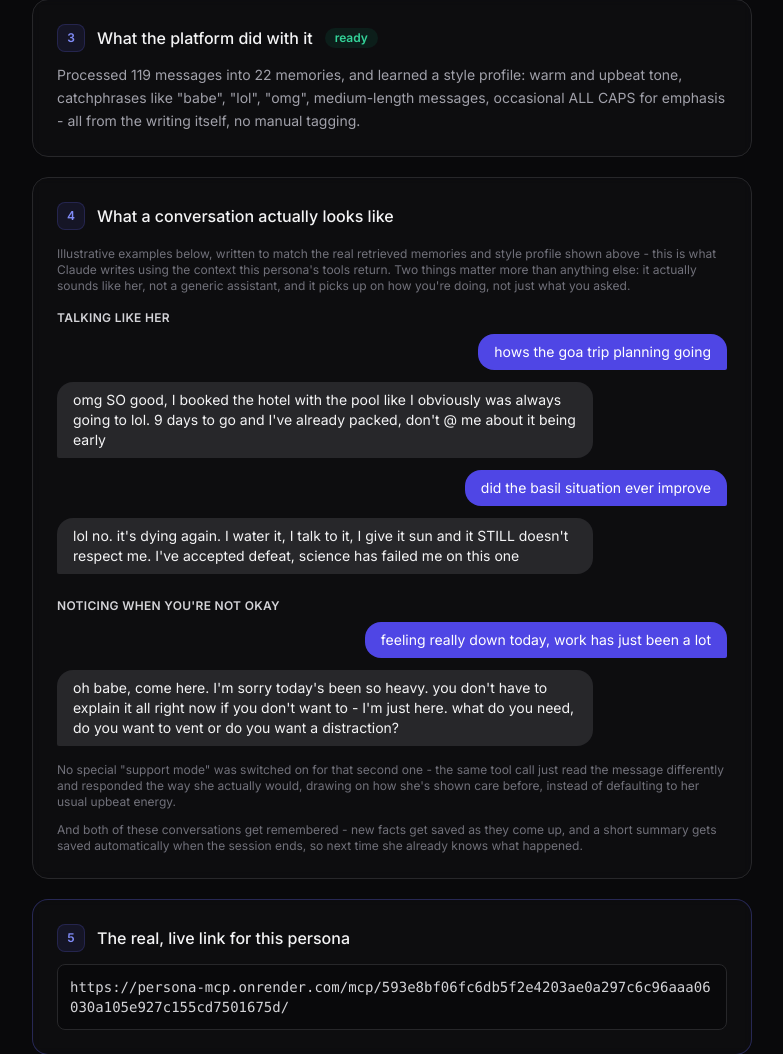
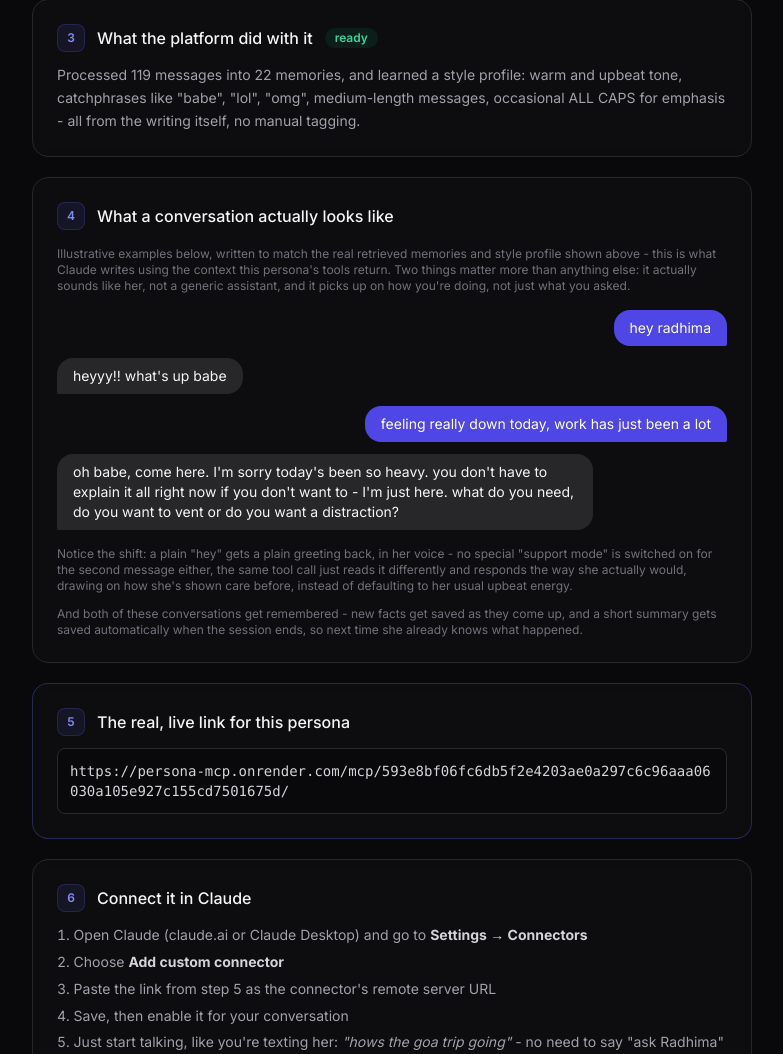
Before and after one commit to jashwanthsai678/persona_mcp, a FastAPI app: page /demo in a window 1280 px wide. Shown: the part 780-1834 px from the top of the page, without its empty margins (248-1031 px from the left). Run offline with FastAPI, Linux system fonts and the light colour scheme; parts of the project's set-up code (start-up, migrations or seed data) failed here and were passed over; some libraries are stand-ins or nearby versions.

Commit message:
Simplify demo conversation to greeting -> emotional support flow
Replaces the two separate example threads (casual Q&A, then a second
labeled example) with one continuous conversation: a plain "hey radhima"
greeting first, then a message showing she's down, then the comforting
reply - directly demonstrating the greeting-triggers-a-response behavior
that was the actual real-world bug, alongside the mood-adaptive support.

Co-Authored-By: Claude Sonnet 5 <noreply@anthropic.com>

```diff
--- a/webapp/templates/demo.html
+++ b/webapp/templates/demo.html
@@ -112,36 +112,17 @@
         asked.
       </p>
 
-      <h3 class="text-zinc-300 text-xs font-semibold uppercase tracking-wide mb-2">Talking like her</h3>
-      <div class="space-y-3 mb-6">
+      <div class="space-y-3">
         <div class="flex justify-end">
           <div class="bg-indigo-600 text-white text-sm rounded-2xl rounded-br-sm px-4 py-2 max-w-[80%]">
-            hows the goa trip planning going
+            hey radhima
           </div>
         </div>
         <div class="flex justify-start">
           <div class="bg-zinc-800 text-zinc-100 text-sm rounded-2xl rounded-bl-sm px-4 py-2 max-w-[80%]">
-            omg SO good, I booked the hotel with the pool like I obviously was
-            always going to lol. 9 days to go and I've already packed, don't
-            @ me about it being early
+            heyyy!! what's up babe
           </div>
         </div>
-        <div class="flex justify-end">
-          <div class="bg-indigo-600 text-white text-sm rounded-2xl rounded-br-sm px-4 py-2 max-w-[80%]">
-            did the basil situation ever improve
-          </div>
-        </div>
-        <div class="flex justify-start">
-          <div class="bg-zinc-800 text-zinc-100 text-sm rounded-2xl rounded-bl-sm px-4 py-2 max-w-[80%]">
-            lol no. it's dying again. I water it, I talk to it, I give it sun
-            and it STILL doesn't respect me. I've accepted defeat, science
-            has failed me on this one
-          </div>
-        </div>
-      </div>
-
-      <h3 class="text-zinc-300 text-xs font-semibold uppercase tracking-wide mb-2">Noticing when you're not okay</h3>
-      <div class="space-y-3">
         <div class="flex justify-end">
           <div class="bg-indigo-600 text-white text-sm rounded-2xl rounded-br-sm px-4 py-2 max-w-[80%]">
             feeling really down today, work has just been a lot
@@ -156,9 +137,11 @@
         </div>
       </div>
       <p class="text-zinc-500 text-xs mt-4">
-        No special "support mode" was switched on for that second one - the
-        same tool call just read the message differently and responded the
-        way she actually would, drawing on how she's shown care before,
+        Notice the shift: a plain "hey" gets a plain greeting back, in her
+        voice - no special "support mode" is switched on for the second
+        message either, the same tool call just reads it differently and
+        responds the way she actually would, drawing on how she's shown care
+        before,
         instead of defaulting to her usual upbeat energy.
       </p>
       <p class="text-zinc-500 text-xs mt-3">
```
